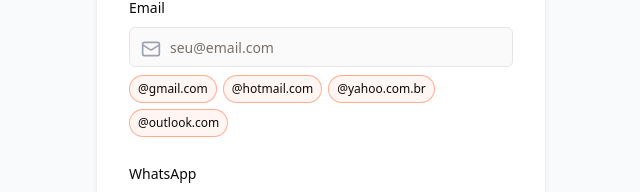
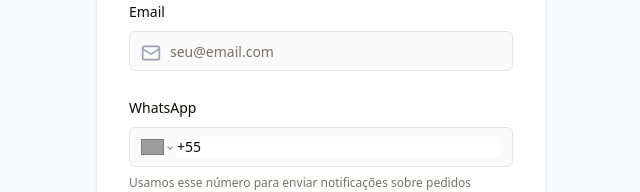
Before and after one commit to codclick-aut5/clickprato-aut5-375649cc, a React (Vite) app: page /register in a window 1280 px wide. Shown: the part 245-437 px from the top of the page, without its empty margins (319-959 px from the left). Built offline with nearby package versions, Linux system fonts and the light colour scheme; no server answers; the database is empty; grey boxes are pictures that could not be loaded.

Commit message:
Remove EmailDomainShortcuts from Register component
Removed EmailDomainShortcuts component from the Register page.

```diff
--- a/src/pages/Register.tsx
+++ b/src/pages/Register.tsx
@@ -1,7 +1,6 @@
 import React, { useState } from "react";
 import { useAuth } from "@/hooks/useAuth";
 import { Link, useNavigate, useSearchParams, useLocation } from "react-router-dom";
-import EmailDomainShortcuts from "@/components/auth/EmailDomainShortcuts";
 import { Input } from "@/components/ui/input";
 import { Button } from "@/components/ui/button";
 import { useToast } from "@/hooks/use-toast";
@@ -310,7 +309,6 @@ const Register = () => {
                       />
                     </div>
                   </FormControl>
-                  <EmailDomainShortcuts value={field.value} onChange={(v) => field.onChange(v)} />
                   <FormMessage />
                 </FormItem>
               )}
```
